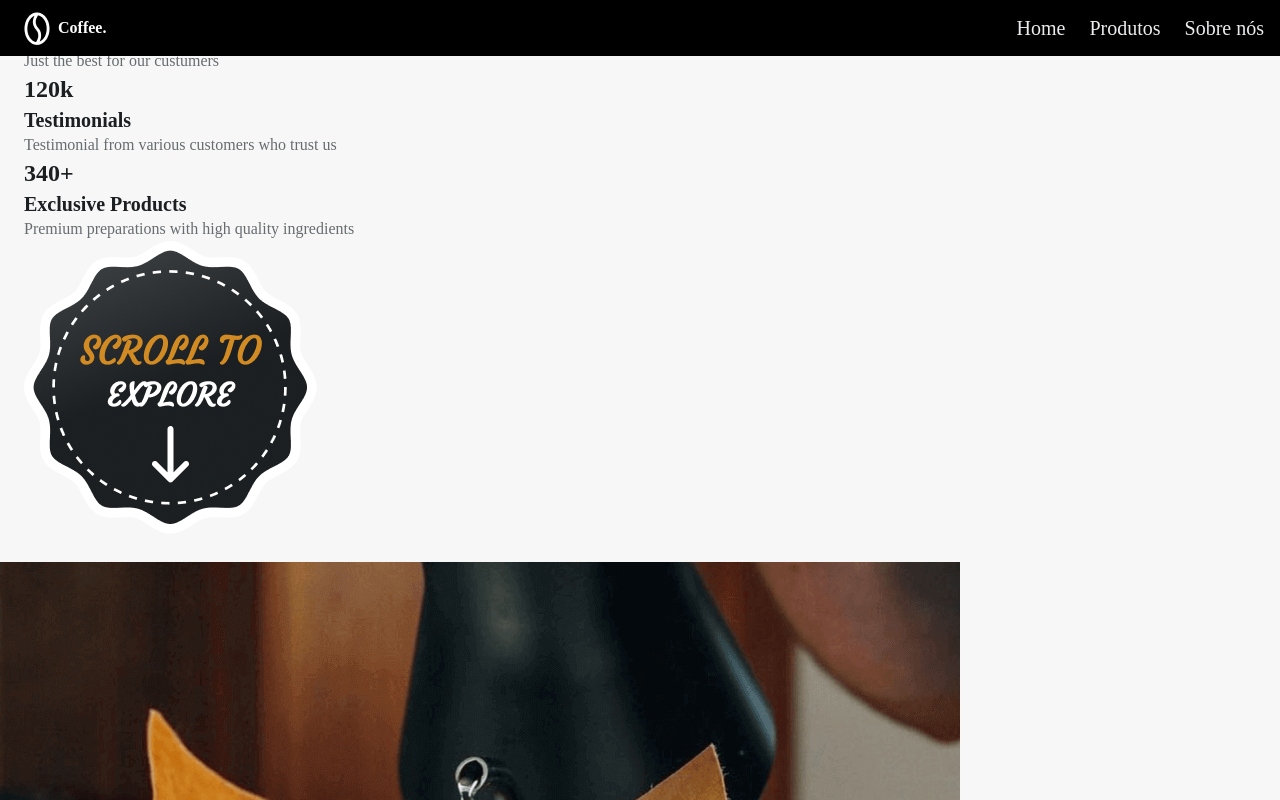
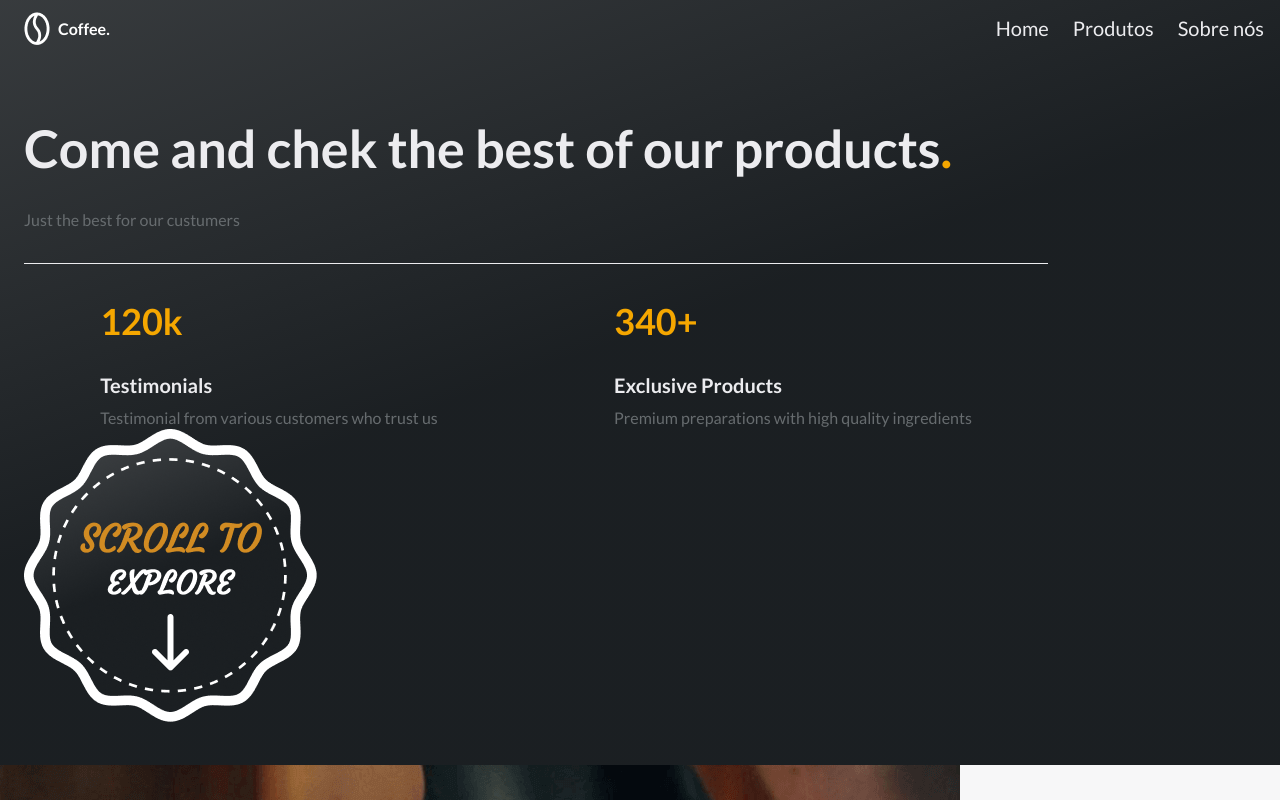
Before and after one commit to Daniel-Savio/coffeeShop, a plain HTML site: page index.html in a window 1280 px wide. Shown: the top 800 px of the page. Drawn offline with nearby package versions, Linux system fonts and the light colour scheme.

Commit message:
Colocando o CSS da parte pirncipal

```diff
--- a/Css/style.css
+++ b/Css/style.css
@@ -36,7 +36,6 @@
 @media screen and (min-width: 968px){
     :root{
         /* * Typography * */
-        --body-font: font-family: 'Lato', sans-serif;
         --biggest:3.25rem;
         --h1:2.25rem;
         --h2:1.5rem;
@@ -59,7 +58,7 @@ html{
     scroll-behavior: smooth;
 }
 body{
-   font-family: var(--body-font);
+   font-family: "lato", "sans-serif";
    font-size: var(--text-size);
    background-color: var(--body-color);
    color: var(--text-color);
@@ -131,7 +130,7 @@ button{
 
 .header{
     width: 100%;
-    background: #000;
+    background: transparent;
     position:fixed;
     top: 0;
     z-index: var(--z-fixed);
@@ -234,3 +233,47 @@ button{
 }
 
 /* ? ========== Home  =============== ?  */
+
+.home{
+    gap: 0;
+}
+.home_section{
+    padding: 7rem 0 2.5rem;
+    background: linear-gradient(160deg ,hsla(206, 5%, 24%, 1) -4%, hsla(206,12%,12%,1) 46%);
+}
+.home_content{
+    position: relative;
+}
+.home_title{
+    font-size: var(--biggest);
+    margin-bottom: 1.5rem;
+    color: var(--text-color-light);
+
+}
+.home_data{
+    border-top: 1px solid var(--text-color-light);
+    padding-top: 2rem;
+    display: flex;
+    flex-direction: row;
+    justify-content: space-around;
+    gap: 1.5rem;
+}
+.data_number{
+    color: var(--first-color);
+    font-size: var(--h1);
+    margin-bottom: 1.5rem;
+}
+.data_title{
+    font-size: var(--h3);
+    color: var(--text-color-light);
+    margin-bottom: .5rem;
+}
+.home_title strong{
+    color: var(--first-color);
+}
+.home_desc{
+    margin-bottom: 2rem;
+}
+.home_scroll{
+
+}
```
Also changed, not shown: index.html (+1 -0 lines), teste.css (deleted).
